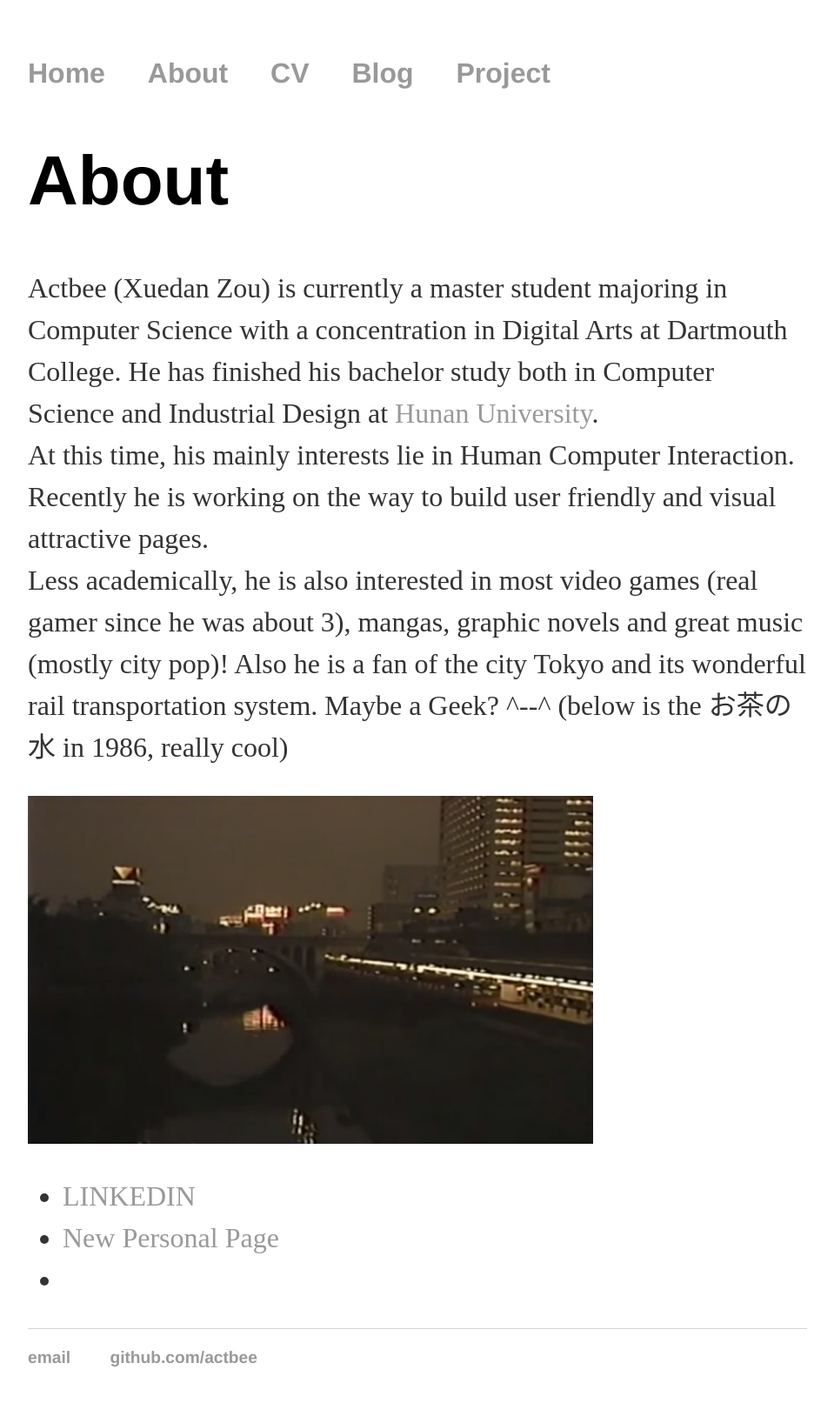
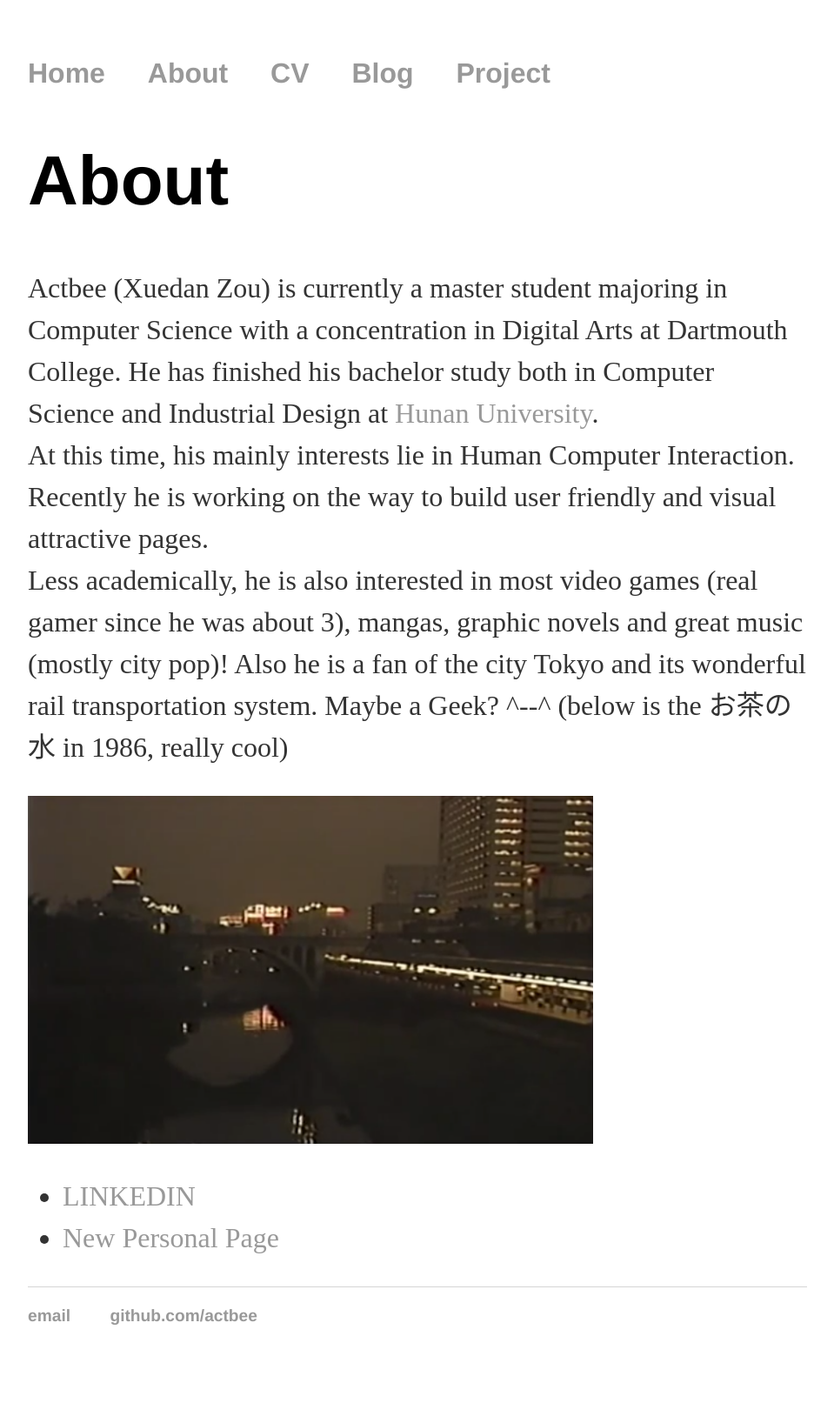
Before and after one commit to actbee/actbee.github.io, a Jekyll site: the page built from about/index.html, in a window 1280 px wide. Shown: the whole page at 87% size, without its empty margins (160-1119 px from the left). Built offline with Jekyll 4.4.1, drawn with Linux system fonts in a browser that asks for light colours; a script that is not in the unit is left out; after the commit the page ends 1588 px from its top, so only the background shows below that.

Commit message:
updated my new page

```diff
--- a/about/index.html
+++ b/about/index.html
@@ -17,6 +17,6 @@
 			</div>
 			<ul class="contacts">
 				<li><a href="https://www.linkedin.com/in/xuedan-zou-4386aa153/">LINKEDIN</a></li>
-				<li><a href="https://xuedanzou.me/">New Personal Page</a><li>
-				</ul>
+				<li><a href="https://xuedanzou.me/">New Personal Page</a></li>
+			</ul>
 		</div>
```
